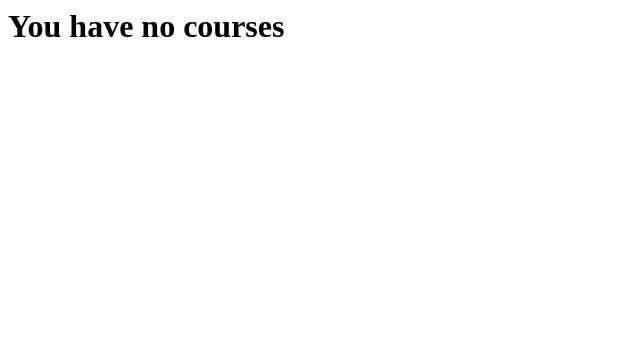
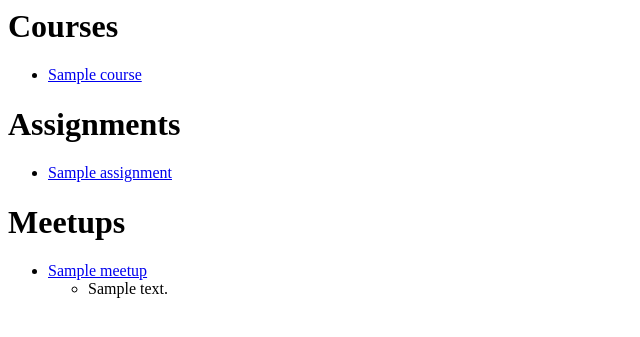
Before and after one commit to kayne10/CSCI3308_TeamRadRod, a Django app: page / in a window 1280 px wide. Shown: the top 337 px of the page, without its empty margins (0-640 px from the left). Run offline with Django 3.2, Linux system fonts and the light colour scheme; tables that the repository leaves empty hold one stand-in row (values such as "Sample post").

Commit message:
Added Comment object in Meetups and edited index.html

```diff
--- a/ProductivityManagementApp/assignments/models.py
+++ b/ProductivityManagementApp/assignments/models.py
@@ -13,4 +13,4 @@ class Assignment(models.Model):
     is_complete = models.BooleanField(default=False)
 
     def __str__(self):
-        return self.title + ' - ' + self.course
+        return self.title
--- a/ProductivityManagementApp/courses/templates/courses/index.html
+++ b/ProductivityManagementApp/courses/templates/courses/index.html
@@ -1,5 +1,9 @@
+
+
+<!-- Display courses -->
+<h1>Courses</h1>
 {% if courses %}
-  {% for courses in all_courses %}
+  {% for course in courses %}
     <ul>
       <li><a href="#">{{ course.title }}</a></li>
     </ul>
@@ -7,3 +11,30 @@
 {% else %}
   <h1>You have no courses</h1>
 {% endif %}
+
+<h1>Assignments</h1>
+{% if assignments %}
+  {% for assignment in assignments %}
+    <ul>
+      <li><a href="#">{{ assignment.title }}</a></li>
+    </ul>
+  {% endfor %}
+{% else %}
+  <h1>You have no assignments</h1>
+{% endif %}
+
+<h1>Meetups</h1>
+{% if meetups %}
+  {% for meetup in meetups %}
+    <ul>
+      <li><a href="#">{{ meetup.title }}</a></li>
+      {% for comment in meetup.comment_set.all %}
+      <ul>
+        <li>{{ comment.comment_content }}</li>
+      </ul>
+      {% endfor %}
+    </ul>
+  {% endfor %}
+{% else %}
+  <h1>You have no meet ups</h1>
+{% endif %}
--- a/ProductivityManagementApp/courses/views.py
+++ b/ProductivityManagementApp/courses/views.py
@@ -4,12 +4,18 @@ from django.core.urlresolvers import reverse
 from django.shortcuts import redirect, render
 from django.template.loader import get_template
 from .models import Course
+from assignments.models import Assignment
+from meetups.models import MeetUp, Comment
 
 
 # Create your views here.
 def index(request):
-    all_courses = Course.objects.all()
+    courses = Course.objects.all()
+    assignments = Assignment.objects.all()
+    meetups = MeetUp.objects.all()
     context = {
-    'all_courses':all_courses,
+    'courses':courses,
+    'assignments':assignments,
+    'meetups':meetups,
     }
-    return render(request, 'courses/index.html', {'context':context})
+    return render(request, 'courses/index.html', context)
--- a/ProductivityManagementApp/meetups/admin.py
+++ b/ProductivityManagementApp/meetups/admin.py
@@ -1,4 +1,5 @@
 from django.contrib import admin
-from .models import MeetUp
+from .models import MeetUp, Comment
 
 admin.site.register(MeetUp)
+admin.site.register(Comment)
--- a/ProductivityManagementApp/meetups/models.py
+++ b/ProductivityManagementApp/meetups/models.py
@@ -18,4 +18,14 @@ class MeetUp(models.Model):
     location = models.CharField(max_length=20)
 
     def __str__(self):
-        return self.title + ' - ' + self.assignment + ' - ' + self.course
+        return self.title
+
+class Comment(models.Model):
+    meetup = models.ForeignKey(MeetUp, on_delete=models.CASCADE)
+    user = models.ForeignKey(settings.AUTH_USER_MODEL, default=1)
+    comment_content = models.CharField(max_length=50)
+    is_attending = models.BooleanField(default=False)
+    created_at = models.DateTimeField(auto_now_add=True)
+
+    def __str__(self):
+        return self.comment_content
```
Also changed, not shown: ProductivityManagementApp/meetups/migrations/0002_comment.py (added), 5 other files.
